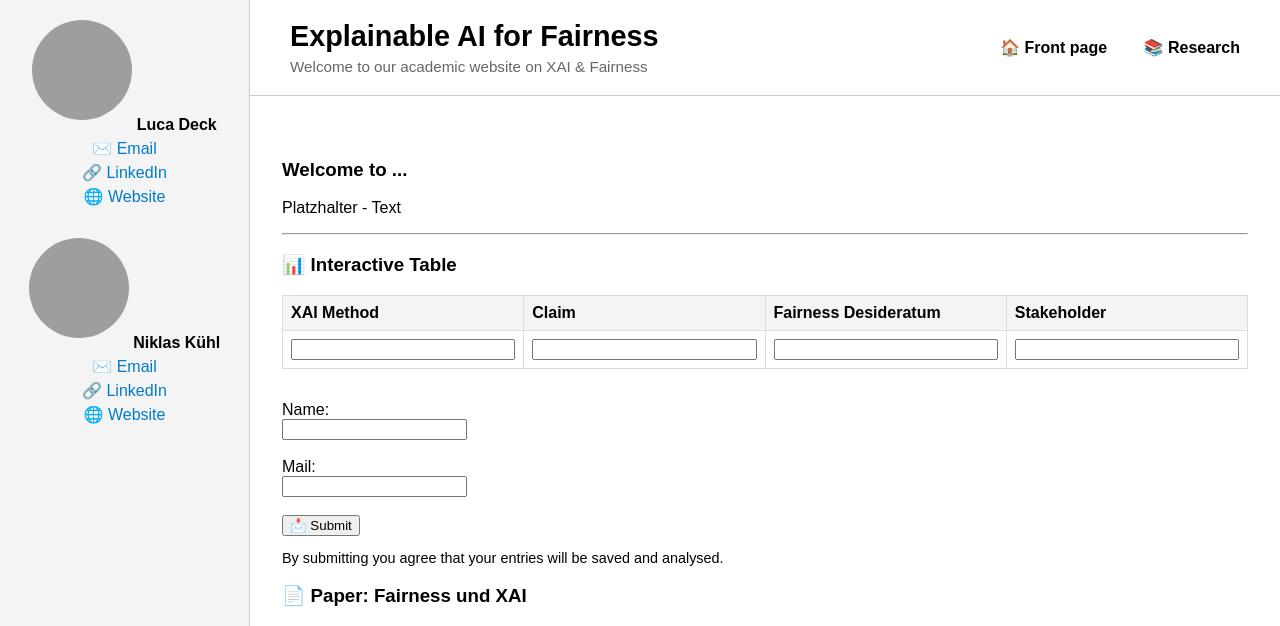
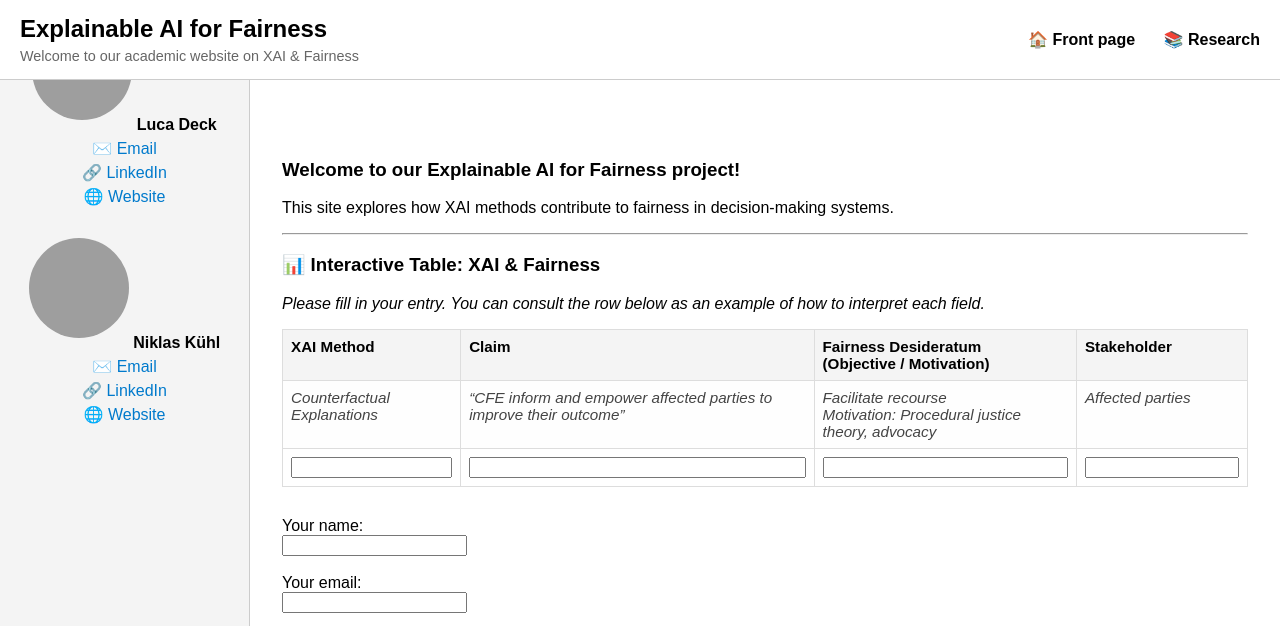
Before and after one commit to Sven-Lutz/XAI4Fairness, a Jekyll site: the page built from index.html, in a window 1280 px wide and 1400 px high, cut to the strip 0-626 px from the top of the window. Built offline with Jekyll 4.4.1, drawn with Linux system fonts in a browser that asks for light colours; some of the changed text lies outside the part shown; grey boxes are pictures that could not be loaded.

Commit message:
mobil und research update

```diff
--- a/_layouts/default.html
+++ b/_layouts/default.html
@@ -1,5 +1,5 @@
 <!DOCTYPE html>
-<html lang="de">
+<html lang="en">
   <head>
     <meta charset="UTF-8" />
     <meta name="viewport" content="width=device-width, initial-scale=1" />
@@ -13,7 +13,14 @@
         margin: 0;
         font-family: sans-serif;
         display: flex;
+        flex-direction: column;
         min-height: 100vh;
+      }
+
+      .container {
+        display: flex;
+        flex: 1;
+        flex-direction: row;
       }
 
       .sidebar {
@@ -47,50 +54,87 @@
       header {
         position: fixed;
         top: 0;
-        left: 250px;
+        left: 0;
         right: 0;
         background: white;
         border-bottom: 1px solid #ccc;
-        padding: 20px 40px;
+        padding: 15px 20px;
         display: flex;
         justify-content: space-between;
         align-items: center;
         z-index: 1000;
-      }
-
-      .site-title {
-        text-align: left;
+        flex-wrap: wrap;
       }
 
       .site-title h1 {
         margin: 0;
-        font-size: 1.8em;
+        font-size: 1.5em;
       }
 
       .site-title p {
         margin: 5px 0 0 0;
-        font-size: 0.95em;
+        font-size: 0.9em;
         color: #666;
       }
 
       nav a {
-        margin-left: 2em;
+        margin-left: 1.5em;
         text-decoration: none;
         color: black;
         font-weight: bold;
       }
 
       .content {
+        padding: 140px 2em 2em 2em;
         flex: 1;
-        padding: 140px 2em 2em 2em; /* Abstand oben für Header */
+      }
+
+      @media (max-width: 768px) {
+        .container {
+          flex-direction: column;
+        }
+
+        .sidebar {
+          width: 100%;
+          border-right: none;
+          border-bottom: 1px solid #ccc;
+        }
+
+        .content {
+          padding: 160px 1em 2em 1em;
+        }
+
+        header {
+          flex-direction: column;
+          align-items: flex-start;
+        }
+
+        nav {
+          margin-top: 10px;
+        }
       }
     </style>
   </head>
   <body>
-    <!-- Seitenleiste -->
+    <header>
+      <div class="site-title">
+        <h1>Explainable AI for Fairness</h1>
+        <p>Welcome to our academic website on XAI & Fairness</p>
+      </div>
+      <nav>
+        <a href="{{ site.baseurl }}/">🏠 Front page</a>
+        <a href="{{ site.baseurl }}/research/">📚 Research</a>
+      </nav>
+    </header>
+
+    <div class="container">
+      <!-- Sidebar -->
       <div class="sidebar">
         <div class="member">
-        <img src="{{ site.baseurl }}/assets/img/person1.jpg" alt="Luca Deck" />
+          <img
+            src="{{ site.baseurl }}/assets/img/person1.jpg"
+            alt="Luca Deck"
+          />
           <strong>Luca Deck</strong>
           <a href="mailto:luca.deck@fim-rc.de">✉️ Email</a>
           <a href="https://www.linkedin.com/in/luca-deck/" target="_blank"
@@ -112,19 +156,8 @@
         </div>
       </div>
 
-    <!-- Kopfzeile -->
-    <header>
-      <div class="site-title">
-        <h1>Explainable AI for Fairness</h1>
-        <p>Welcome to our academic website on XAI & Fairness</p>
+      <!-- Main Content -->
+      <div class="content">{{ content }}</div>
     </div>
-      <nav>
-        <a href="{{ site.baseurl }}/">🏠 Front page</a>
-        <a href="{{ site.baseurl }}/research/">📚 Research</a>
-      </nav>
-    </header>
-
-    <!-- Hauptinhalt -->
-    <div class="content">{{ content }}</div>
   </body>
 </html>
--- a/index.html
+++ b/index.html
@@ -1,14 +1,24 @@
 ---
 layout: default
-title: Startseite
+title: Frontpage
 ---
 
-<h3>Welcome to ...</h3>
-<p>Platzhalter - Text</p>
+<h3>Welcome to our Explainable AI for Fairness project!</h3>
+<p>
+  This site explores how XAI methods contribute to fairness in decision-making
+  systems.
+</p>
 
 <hr />
 
-<h3>📊 Interactive Table</h3>
+<h3>📊 Interactive Table: XAI & Fairness</h3>
+
+<p>
+  <em
+    >Please fill in your entry. You can consult the row below as an example of
+    how to interpret each field.</em
+  >
+</p>
 
 <style>
   table.xai-table {
@@ -16,6 +26,7 @@
     width: 100%;
     margin-bottom: 2em;
     font-family: sans-serif;
+    font-size: 0.95em;
   }
   table.xai-table th,
   table.xai-table td {
@@ -36,11 +47,25 @@
       <tr>
         <th>XAI Method</th>
         <th>Claim</th>
-        <th>Fairness Desideratum</th>
+        <th>Fairness Desideratum<br />(Objective / Motivation)</th>
         <th>Stakeholder</th>
       </tr>
     </thead>
     <tbody>
+      <!-- Example / Hint Row -->
+      <tr style="background-color: #fefefe; color: #444; font-style: italic">
+        <td>Counterfactual Explanations</td>
+        <td>
+          “CFE inform and empower affected parties to improve their outcome”
+        </td>
+        <td>
+          Facilitate recourse<br />Motivation: Procedural justice theory,
+          advocacy
+        </td>
+        <td>Affected parties</td>
+      </tr>
+
+      <!-- User Input Row -->
       <tr>
         <td>
           <input type="text" name="method1" required style="width: 100%" />
@@ -58,28 +83,43 @@
     </tbody>
   </table>
 
-  <label>Name:<br /><input type="text" name="name" required /></label
+  <label>Your name:<br /><input type="text" name="name" required /></label
   ><br /><br />
-  <label>Mail:<br /><input type="email" name="email" required /></label
+  <label>Your email:<br /><input type="email" name="email" required /></label
   ><br /><br />
 
   <button type="submit">📩 Submit</button>
 </form>
 
 <p style="margin-top: 1em; font-size: 0.9em">
-  By submitting you agree that your entries will be saved and analysed.
+  By submitting this form, you agree to the storage and processing of your data.
 </p>
 
-<h3>📄 Paper: Fairness und XAI</h3>
+<h3>📄 Research Papers on XAI & Fairness</h3>
+
 <iframe
   src="{{ site.baseurl }}/assets/files/FAccT_2025_Tutorial__XAI_x_Fairness.pdf"
   width="100%"
   height="600px"
   style="border: 1px solid #ccc"
 >
-  This PDF cannot be displayed.
+  PDF cannot be displayed.
   <a
     href="{{ site.baseurl }}/assets/files/FAccT_2025_Tutorial__XAI_x_Fairness.pdf"
-    >Click here for download</a
+    >Download PDF</a
   >
 </iframe>
+
+<!-- Placeholder for future papers -->
+<ul>
+  <li>
+    <a href="{{ site.baseurl }}/assets/files/Your_Paper_1.pdf" target="_blank"
+      >Your Paper Title 1</a
+    >
+  </li>
+  <li>
+    <a href="{{ site.baseurl }}/assets/files/Your_Paper_2.pdf" target="_blank"
+      >Your Paper Title 2</a
+    >
+  </li>
+</ul>
```
Also changed, not shown: research.html (added, +114 -0 lines), research.md (deleted, +0 -26 lines), 1 other file. Lines whose indentation alone changed are shown as unchanged.
